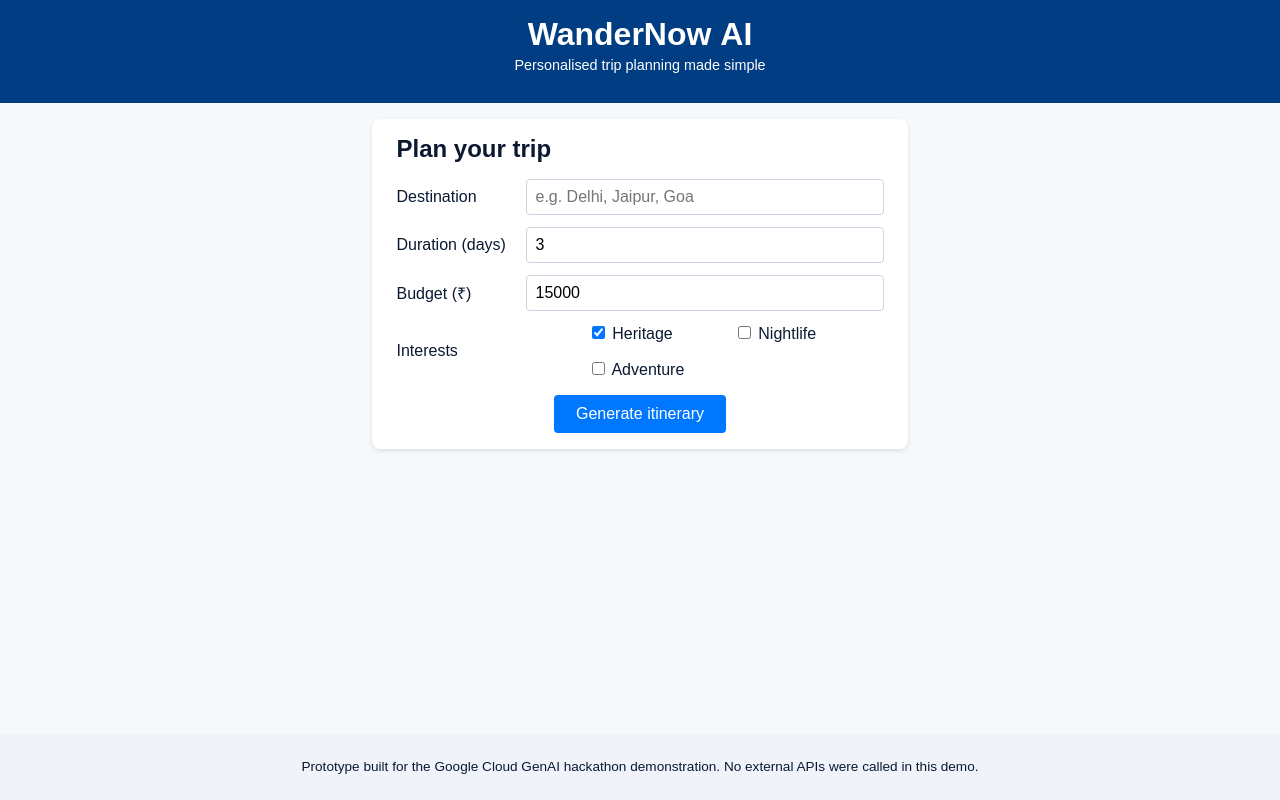
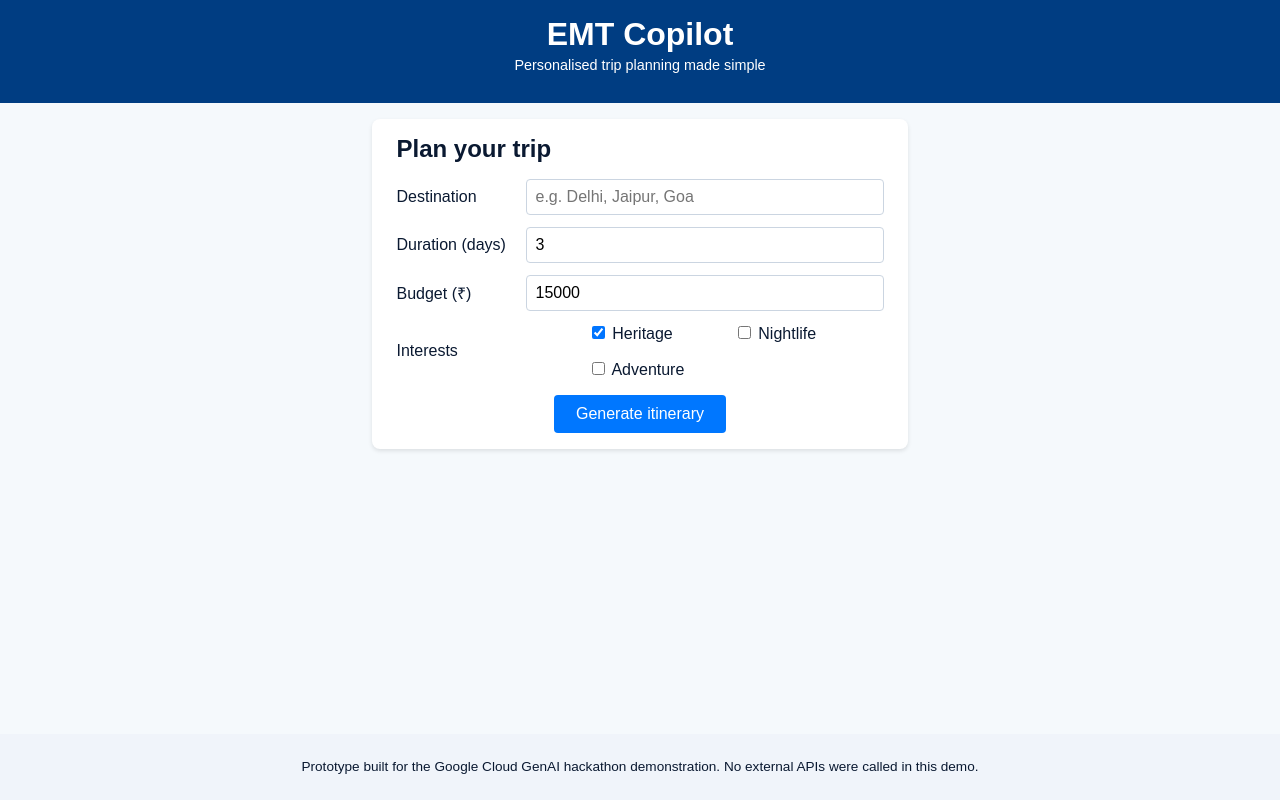
Before and after one commit to preethamresearch/EMT-Copilot, a plain HTML site: page index.html in a window 1280 px wide. Drawn offline with Linux system fonts and the light colour scheme.

Commit message:
Update index.html

```diff
--- a/index.html
+++ b/index.html
@@ -3,12 +3,12 @@
   <head>
     <meta charset="UTF-8" />
     <meta name="viewport" content="width=device-width, initial-scale=1.0" />
-    <title>WanderNow AI Prototype</title>
+    <title>EMT Copilot</title>
     <link rel="stylesheet" href="style.css" />
   </head>
   <body>
     <header>
-      <h1>WanderNow AI</h1>
+      <h1>EMT Copilot</h1>
       <p class="tagline">Personalised trip planning made simple</p>
     </header>
     <main>
```
